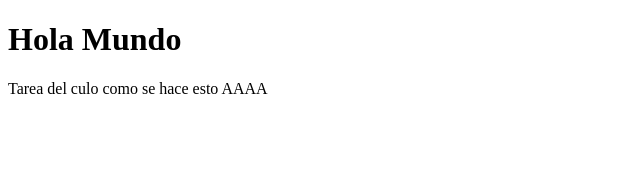
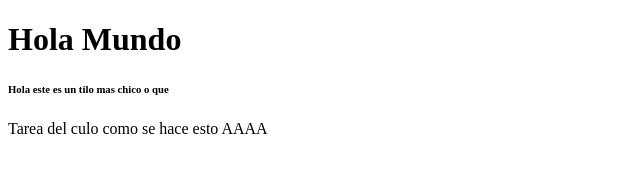
Before and after one commit to Alosans/Alosans.github.io, a plain HTML site: page index.html in a window 1280 px wide. Shown: the whole page, without its empty margins (0-640 px from the left). Drawn offline with Linux system fonts and the light colour scheme.

Commit message:
Update index.html

```diff
--- a/index.html
+++ b/index.html
@@ -2,6 +2,7 @@
 <html>
 <body>
 <h1>Hola Mundo</h1>
+<h6>Hola este es un tilo mas chico o que</h6>
 <p>Tarea del culo como se hace esto AAAA</p>
 </body>
 </html>
```
